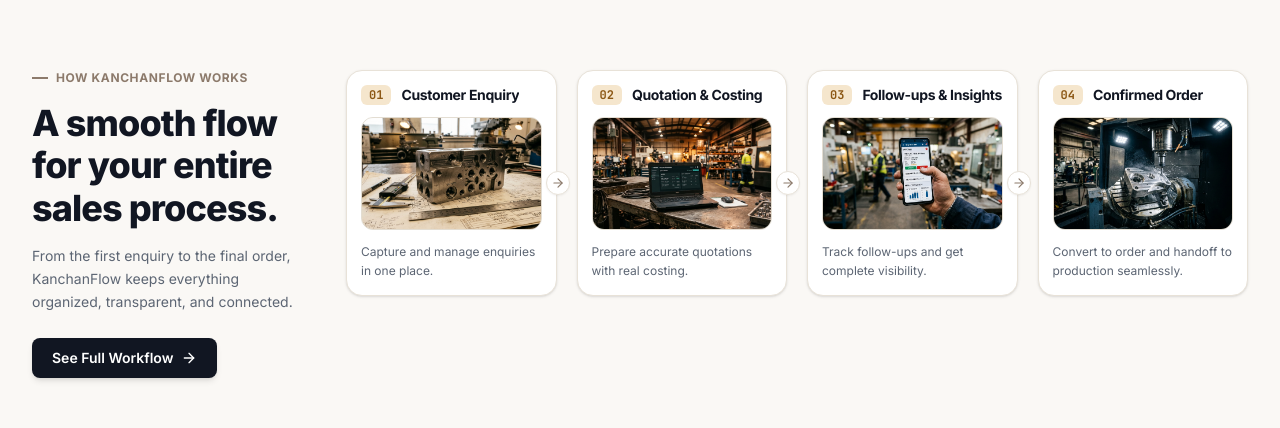
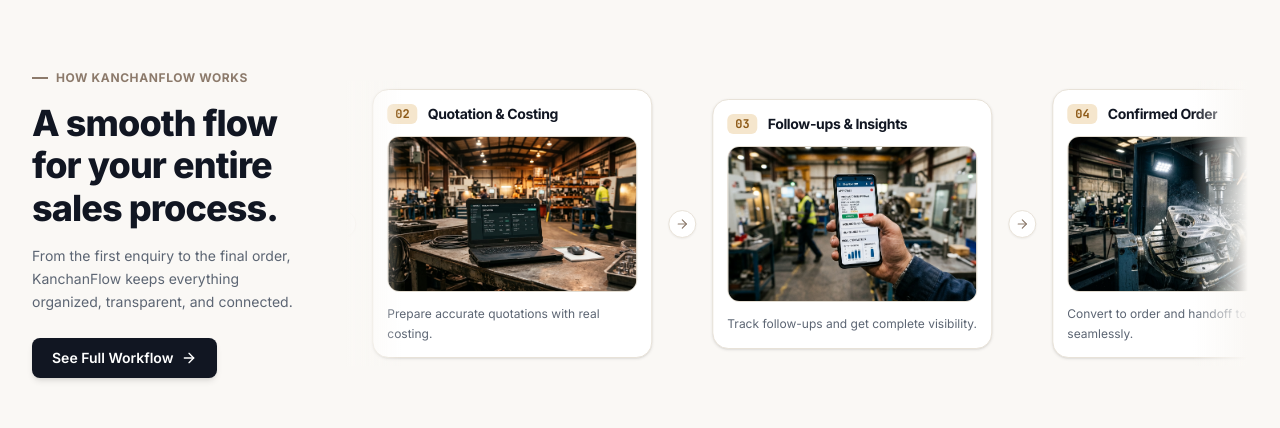
Before and after one commit to HarshitSharma-Tech/kanchanflow, a Next.js app: page / in a window 1280 px wide. Shown: the part 819-1247 px from the top of the page. Built offline with nearby package versions, Linux system fonts and the light colour scheme; grey boxes are pictures that could not be loaded.

Commit message:
feat: animate How KanchanFlow Works cards into smooth infinite conveyor belt with pause on hover

```diff
--- a/app/globals.css
+++ b/app/globals.css
@@ -135,6 +135,26 @@
   animation: fadeInSlideUp 0.8s cubic-bezier(0.16, 1, 0.3, 1) forwards;
 }
 
+/* Continuous Conveyor Belt Marquee for Workflow Steps */
+@keyframes workflowMarquee {
+  0% {
+    transform: translate3d(0, 0, 0);
+  }
+  100% {
+    transform: translate3d(-50%, 0, 0);
+  }
+}
+
+.animate-workflow-marquee {
+  animation: workflowMarquee 30s linear infinite;
+  will-change: transform;
+}
+
+.animate-workflow-marquee:hover,
+.animate-workflow-marquee:focus-within {
+  animation-play-state: paused;
+}
+
 /* Reduced motion preference */
 @media (prefers-reduced-motion: reduce) {
   *, ::before, ::after {
@@ -143,4 +163,9 @@
     transition-duration: 0.01ms !important;
     scroll-behavior: auto !important;
   }
+
+  .animate-workflow-marquee {
+    animation: none !important;
+    transform: none !important;
+  }
 }
--- a/components/how-it-works-reference.tsx
+++ b/components/how-it-works-reference.tsx
@@ -43,6 +43,55 @@
   },
 ];
 
+function WorkflowCard({
+  item,
+  isDuplicate = false,
+}: {
+  item: WorkflowStepItem;
+  isDuplicate?: boolean;
+}) {
+  return (
+    <div className="flex flex-col bg-white rounded-2xl p-3.5 border border-[#E8E2D8] shadow-sm hover:shadow-md hover:border-[#D0C7B8] transition-all relative group/card w-[260px] sm:w-[280px] shrink-0 text-left">
+      {/* Card Header: Step Badge + Title */}
+      <div className="flex items-center gap-2.5 mb-3">
+        <span className="px-2 py-0.5 rounded-md bg-[#F5E6CD] text-[#8C5815] text-xs font-mono font-bold shrink-0">
+          {item.step}
+        </span>
+        <h3 className="text-sm font-bold text-[#111622] tracking-tight truncate">
+          {item.title}
+        </h3>
+      </div>
+
+      {/* Thumbnail Image Container */}
+      <div className="relative aspect-[16/10] w-full rounded-xl overflow-hidden bg-[#ECE8E1] border border-[#E3DDD2] mb-3">
+        <Image
+          src={item.image}
+          alt={isDuplicate ? "" : item.alt}
+          fill
+          sizes="(max-width: 640px) 260px, 280px"
+          className="object-cover group-hover/card:scale-105 transition-transform duration-500"
+        />
+      </div>
+
+      {/* Description */}
+      <p className="text-xs text-[#5C6573] leading-relaxed">
+        {item.description}
+      </p>
+    </div>
+  );
+}
+
+function ArrowConnector() {
+  return (
+    <div
+      aria-hidden="true"
+      className="w-7 h-7 rounded-full bg-white border border-[#E8E2D8] flex items-center justify-center text-[#8C7A6B] shadow-xs shrink-0 select-none"
+    >
+      <ArrowRight className="w-3.5 h-3.5" />
+    </div>
+  );
+}
+
 export function HowItWorksReference() {
   return (
     <section
@@ -50,9 +99,9 @@
       className="py-16 lg:py-20 bg-[#FAF8F5] text-[#111622] border-b border-[#E8E2D8] relative overflow-hidden"
     >
       <Container size="wide">
-        <div className="grid grid-cols-1 lg:grid-cols-12 gap-8 lg:gap-10 items-start">
-          {/* Left Column: Heading & CTA (matches reference design) */}
-          <div className="lg:col-span-4 xl:col-span-3 space-y-4">
+        <div className="grid grid-cols-1 lg:grid-cols-12 gap-8 lg:gap-10 items-center">
+          {/* Left Column: Heading & CTA (strictly fixed in place) */}
+          <div className="lg:col-span-4 xl:col-span-3 space-y-4 shrink-0 z-20">
             <div className="flex items-center gap-2 text-xs font-bold tracking-wider uppercase text-[#8C7A6B]">
               <span className="w-4 h-0.5 bg-[#8C7A6B]" />
               <span>HOW KANCHANFLOW WORKS</span>
@@ -77,51 +126,42 @@
             </div>
           </div>
 
-          {/* Right Column: 4 Connected Cards with Arrows */}
-          <div className="lg:col-span-8 xl:col-span-9">
-            <div className="grid grid-cols-1 sm:grid-cols-2 xl:grid-cols-4 gap-5 relative">
-              {steps.map((item, index) => (
-                <div
-                  key={item.step}
-                  className="flex flex-col bg-white rounded-2xl p-3.5 border border-[#E8E2D8] shadow-sm hover:shadow-md hover:border-[#D0C7B8] transition-all relative group"
-                >
-                  {/* Card Header: Step Badge + Title */}
-                  <div className="flex items-center gap-2.5 mb-3">
-                    <span className="px-2 py-0.5 rounded-md bg-[#F5E6CD] text-[#8C5815] text-xs font-mono font-bold shrink-0">
-                      {item.step}
-                    </span>
-                    <h3 className="text-sm font-bold text-[#111622] tracking-tight truncate">
-                      {item.title}
-                    </h3>
-                  </div>
+          {/* Right Column: Continuous Smooth Conveyor Belt Marquee */}
+          <div className="lg:col-span-8 xl:col-span-9 overflow-hidden relative py-2 select-none">
+            {/* Left & Right Subtle Edge Fade Masks for Seamless Motion */}
+            <div
+              aria-hidden="true"
+              className="absolute left-0 top-0 bottom-0 w-8 sm:w-14 bg-gradient-to-r from-[#FAF8F5] to-transparent z-10 pointer-events-none"
+            />
+            <div
+              aria-hidden="true"
+              className="absolute right-0 top-0 bottom-0 w-8 sm:w-14 bg-gradient-to-l from-[#FAF8F5] to-transparent z-10 pointer-events-none"
+            />
 
-                  {/* Thumbnail Image Container */}
-                  <div className="relative aspect-[16/10] w-full rounded-xl overflow-hidden bg-[#ECE8E1] border border-[#E3DDD2] mb-3">
-                    <Image
-                      src={item.image}
-                      alt={item.alt}
-                      fill
-                      sizes="(max-width: 640px) 100vw, (max-width: 1280px) 50vw, 25vw"
-                      className="object-cover group-hover:scale-105 transition-transform duration-500"
-                    />
-                  </div>
+            {/* Conveyor Belt Track: Moving right-to-left continuously, pauses on hover */}
+            <div className="flex w-max animate-workflow-marquee hover:[animation-play-state:paused] focus-within:[animation-play-state:paused]">
+              {/* Set 1 */}
+              <div className="flex items-center gap-3.5 sm:gap-4 shrink-0 pr-3.5 sm:pr-4">
+                {steps.map((item) => (
+                  <React.Fragment key={`set1-${item.step}`}>
+                    <WorkflowCard item={item} />
+                    <ArrowConnector />
+                  </React.Fragment>
+                ))}
+              </div>
 
-                  {/* Description */}
-                  <p className="text-xs text-[#5C6573] leading-relaxed">
-                    {item.description}
-                  </p>
-
-                  {/* Right Arrow Connector (desktop only, between cards) */}
-                  {index < steps.length - 1 && (
-                    <div
-                      aria-hidden="true"
-                      className="hidden xl:flex absolute -right-3.5 top-1/2 -translate-y-1/2 z-20 w-6 h-6 rounded-full bg-white border border-[#E8E2D8] items-center justify-center text-[#8C7A6B] shadow-xs pointer-events-none"
-                    >
-                      <ArrowRight className="w-3.5 h-3.5" />
-                    </div>
-                  )}
-                </div>
-              ))}
+              {/* Set 2 (Exact duplicate for seamless infinite loop) */}
+              <div
+                aria-hidden="true"
+                className="flex items-center gap-3.5 sm:gap-4 shrink-0 pr-3.5 sm:pr-4"
+              >
+                {steps.map((item) => (
+                  <React.Fragment key={`set2-${item.step}`}>
+                    <WorkflowCard item={item} isDuplicate />
+                    <ArrowConnector />
+                  </React.Fragment>
+                ))}
+              </div>
             </div>
           </div>
         </div>
```
